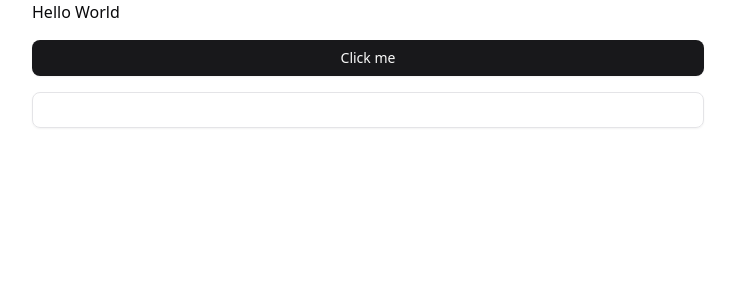
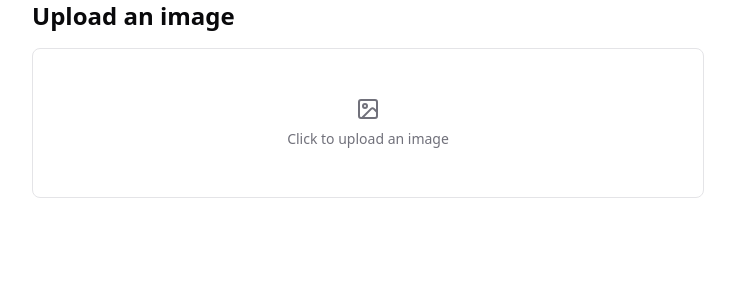
Before and after one commit to SebastienPingal/wreckcheck, a Nuxt app: page / in a window 1280 px wide. Shown: the top 300 px of the page, without its empty margins (272-1007 px from the left). Built offline with nearby package versions, Linux system fonts and the light colour scheme.

Commit message:
✨ feat(image upload): add ImageInput component and implement image upload functionality

```diff
--- /dev/null
+++ b/src/components/ui/input/ImageInput.vue
@@ -0,0 +1,84 @@
+<script setup lang="ts">
+import { ref, watch } from 'vue'
+import { cn } from '@/lib/utils'
+import type { HTMLAttributes } from 'vue'
+
+const props = defineProps<{
+  modelValue?: File
+  class?: HTMLAttributes['class']
+}>()
+
+const emits = defineEmits<{
+  (e: 'update:modelValue', payload: File): void
+}>()
+
+const fileInput = ref<HTMLInputElement | null>(null)
+const previewUrl = ref<string | null>(null)
+
+const handleFileChange = (event: Event) => {
+  const target = event.target as HTMLInputElement
+  const file = target.files?.[0]
+
+  if (file) {
+    emits('update:modelValue', file)
+
+    // Create a preview URL
+    if (previewUrl.value) {
+      URL.revokeObjectURL(previewUrl.value)
+    }
+    previewUrl.value = URL.createObjectURL(file)
+  }
+}
+
+// Clean up object URL when component is unmounted
+watch(
+  () => props.modelValue,
+  (newFile, oldFile) => {
+    if (oldFile && previewUrl.value) {
+      URL.revokeObjectURL(previewUrl.value)
+      previewUrl.value = null
+    }
+
+    if (newFile && !previewUrl.value) {
+      previewUrl.value = URL.createObjectURL(newFile)
+    }
+  }
+)
+</script>
+
+<template>
+  <div class="flex flex-col gap-2 w-full">
+    <input
+      ref="fileInput"
+      type="file"
+      accept="image/*"
+      @change="handleFileChange"
+      class="hidden"
+    />
+
+    <div
+      @click="fileInput?.click()"
+      :class="cn(
+        'border-input flex min-h-[150px] w-full items-center justify-center rounded-md border bg-transparent px-3 py-2 text-sm cursor-pointer hover:bg-muted/50 transition-colors',
+        'focus-visible:border-ring focus-visible:ring-ring/50 focus-visible:ring-[3px]',
+        props.class,
+      )"
+    >
+      <div v-if="!previewUrl" class="flex flex-col items-center justify-center text-muted-foreground">
+        <svg xmlns="http://www.w3.org/2000/svg" width="24" height="24" viewBox="0 0 24 24" fill="none" stroke="currentColor" stroke-width="2" stroke-linecap="round" stroke-linejoin="round" class="mb-2">
+          <rect width="18" height="18" x="3" y="3" rx="2" ry="2" />
+          <circle cx="9" cy="9" r="2" />
+          <path d="m21 15-3.086-3.086a2 2 0 0 0-2.828 0L6 21" />
+        </svg>
+        <span>Click to upload an image</span>
+      </div>
+
+      <img
+        v-else
+        :src="previewUrl"
+        alt="Preview"
+        class="max-h-[300px] max-w-full object-contain rounded-md"
+      />
+    </div>
+  </div>
+</template>
--- a/src/components/ui/input/index.ts
+++ b/src/components/ui/input/index.ts
@@ -1 +1,2 @@
 export { default as Input } from './Input.vue'
+export { default as ImageInput } from './ImageInput.vue'
--- a/src/pages/index.vue
+++ b/src/pages/index.vue
@@ -1,13 +1,39 @@
 <template>
   <div class="flex flex-col gap-4">
-    <h1>Hello World</h1>
-    <SButton>Click me</SButton>
-    <SInput />
+    <h1 class="text-2xl font-bold">Upload an image</h1>
+    <SImageInput v-model="selectedImage" />
+    <div v-if="selectedImage" class="mt-2 p-3 bg-gray-100 rounded-md shadow-sm flex justify-between">
+      <div class="flex items-center gap-2">
+        <div class="text-blue-600">
+          <svg xmlns="http://www.w3.org/2000/svg" class="h-5 w-5" fill="none" viewBox="0 0 24 24" stroke="currentColor">
+            <path stroke-linecap="round" stroke-linejoin="round" stroke-width="2"
+              d="M4 16l4.586-4.586a2 2 0 012.828 0L16 16m-2-2l1.586-1.586a2 2 0 012.828 0L20 14m-6-6h.01M6 20h12a2 2 0 002-2V6a2 2 0 00-2-2H6a2 2 0 00-2 2v12a2 2 0 002 2z" />
+          </svg>
+        </div>
+        <div>
+          <div class="font-medium">{{ selectedImage.name }}</div>
+          <div class="text-xs text-gray-500">{{ formatSize(selectedImage.size) }}</div>
+        </div>
+      </div>
+      <SButton @click="uploadImage" variant="outline">Upload</SButton>
+    </div>
   </div>
 </template>
 
 <script setup>
+import { ref } from 'vue'
+
+const selectedImage = ref(null)
+
+const formatSize = (bytes) => {
+  if (bytes < 1024) return bytes + ' bytes'
+  else if (bytes < 1048576) return (bytes / 1024).toFixed(1) + ' KB'
+  else return (bytes / 1048576).toFixed(1) + ' MB'
+}
+
+const uploadImage = () => {
+  console.log(selectedImage.value)
+}
 </script>
 
-<style scoped>
-</style>
+<style scoped></style>
```
